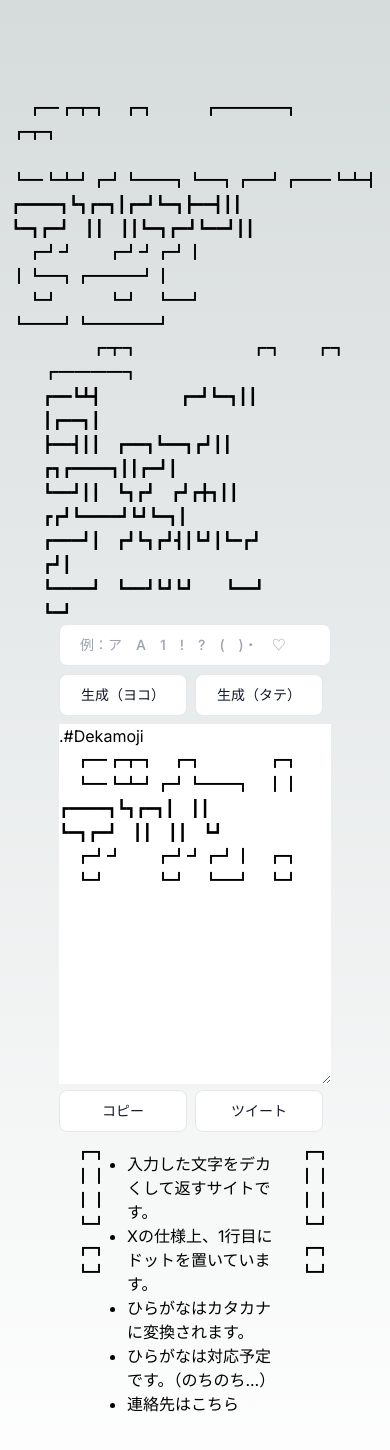
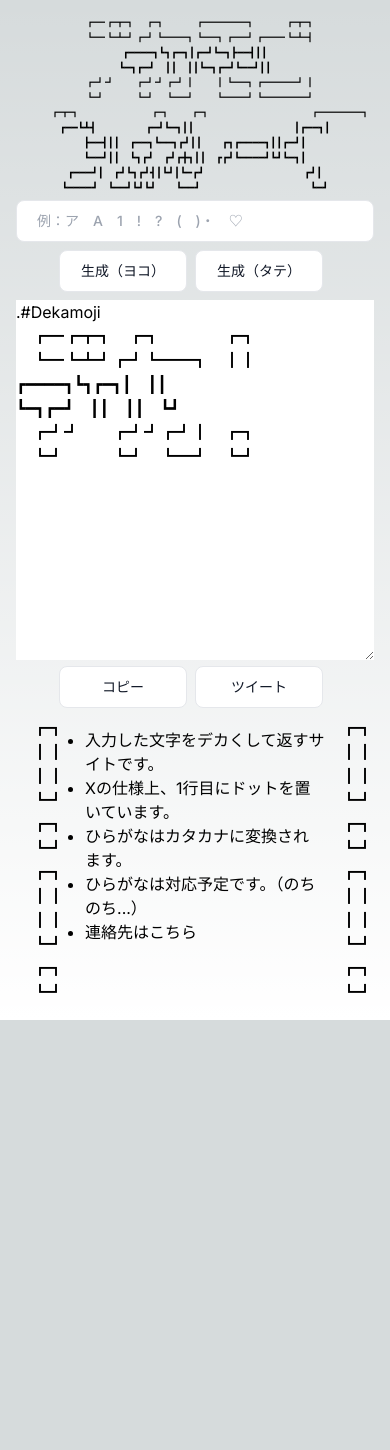
Before and after one commit to kofrah/ascii-character, a Next.js app: page / in a window 390 px wide. Shown: the top 1450 px of the page. After the commit the page ends 1020 px from the top, so only its background shows below. Built offline with nearby package versions, Linux system fonts and the light colour scheme.

Commit message:
レスポンシブ

```diff
--- a/src/app/page.tsx
+++ b/src/app/page.tsx
@@ -1,27 +1,13 @@
 import Form from "./ui/form/form";
 import Description from "./ui/description/description";
+import Header from "./ui/header/header";
 
 export default function Home() {
   return (
     // <main className="flex min-h-screen flex-col items-center justify-between p-24">
-    <main className="flex min-h-screen flex-col items-center justify-between p-24">
+    <main className="flex min-h-screen flex-col items-center justify-between p-4">
       {/* ヘッダー部 */}
-      <div>
-        <p>　┏━┏┳┓　┏┓　　　┏━━━━┓　　　┏┳┓</p>
-        <p>　┗━┗┻┛┏┛┗━━┓┗━┓┏━┛┏━━┗┻┫</p>
-        <p>┏━━━━┓┗┓┏━┓┃┏━┛┗━┓┣━━┫┃┃</p>
-        <p>┗━┓┏━┛　┃┃　┃┃┗━┓┏━┛┗━━┛┃┃</p>
-        <p>　┏┛┛　　┏┛┛┏┛┃　　┃┗━┓┏━━━┛┃</p>
-        <p>　┗┛　　　┗┛　┗━┛　　┗━━┛┗━━━━┛</p>
-      </div>
-      <div>
-        <p>　　　┏┳┓　　　　　　　┏┓　　┏┓　　　　　　　　　　┏━━━━┓</p>
-        <p>┏━━┗┻┫　　　　　┏━┛┗━┓┃┃　　　　　　　　　　┃┏━━┓┃</p>
-        <p>┣━━┫┃┃　┏━━┓┗━━┓┏┛┃┃　　┏┓┏━━━━┓┃┃┏━┛┃</p>
-        <p>┗━━┛┃┃　┗┓┏┛　┏┛┏╋┓┃┃　┏┏┛┗━━━━┛┗┛┗━┓┃</p>
-        <p>┏━━━┛┃　┏┛┗┓┏┛┫┃┗┛┃┗━┏┛　　　　　　　　　　┏┛┃</p>
-        <p>┗━━━━┛　┗━━┛┗┛┗┛　　┗━━┛　　　　　　　　　　　┗━┛</p>
-      </div>
+      <Header />
 
       {/* コンテンツ部 */}
       <div className="">
--- a/src/app/ui/description/description.tsx
+++ b/src/app/ui/description/description.tsx
@@ -1,15 +1,10 @@
+import Exclamation from "../exclamation/exclamation";
+
 export default function Description() {
   return (
     <>
       <div className="flex justify-center">
-        <div>
-          <p>　┏┓　</p>
-          <p>　┃┃　</p>
-          <p>　┃┃　</p>
-          <p>　┗┛　</p>
-          <p>　┏┓　</p>
-          <p>　┗┛　</p>
-        </div>
+        <Exclamation />
         <div className="mt-3">
           <ul className="list-disc pl-5">
             <li>入力した文字をデカくして返すサイトです。</li>
@@ -19,14 +14,7 @@ export default function Description() {
             <li>連絡先はこちら</li>
           </ul>
         </div>
-        <div>
-          <p>　┏┓　</p>
-          <p>　┃┃　</p>
-          <p>　┃┃　</p>
-          <p>　┗┛　</p>
-          <p>　┏┓　</p>
-          <p>　┗┛　</p>
-        </div>
+        <Exclamation />
       </div>
     </>
   );
--- /dev/null
+++ b/src/app/ui/exclamation/exclamation.tsx
@@ -0,0 +1,26 @@
+import styles from "@/app/ui/home.module.css";
+
+export default function Exclamation() {
+  return (
+    <>
+      <div className="block">
+        <div>
+          <p>　┏┓　</p>
+          <p>　┃┃　</p>
+          <p>　┃┃　</p>
+          <p>　┗┛　</p>
+          <p>　┏┓　</p>
+          <p>　┗┛　</p>
+        </div>
+        <div className={styles.exclamation_sub}>
+          <p>　┏┓　</p>
+          <p>　┃┃　</p>
+          <p>　┃┃　</p>
+          <p>　┗┛　</p>
+          <p>　┏┓　</p>
+          <p>　┗┛　</p>
+        </div>
+      </div>
+    </>
+  );
+}
--- /dev/null
+++ b/src/app/ui/header/header.tsx
@@ -0,0 +1,26 @@
+import styles from "@/app/ui/home.module.css";
+
+export default function Header() {
+  return (
+    <>
+      <div className={styles.title}>
+        <div>
+          <p>　┏━┏┳┓　┏┓　　　┏━━━━┓　　　┏┳┓</p>
+          <p>　┗━┗┻┛┏┛┗━━┓┗━┓┏━┛┏━━┗┻┫</p>
+          <p>┏━━━━┓┗┓┏━┓┃┏━┛┗━┓┣━━┫┃┃</p>
+          <p>┗━┓┏━┛　┃┃　┃┃┗━┓┏━┛┗━━┛┃┃</p>
+          <p>　┏┛┛　　┏┛┛┏┛┃　　┃┗━┓┏━━━┛┃</p>
+          <p>　┗┛　　　┗┛　┗━┛　　┗━━┛┗━━━━┛</p>
+        </div>
+        <div>
+          <p>　　　┏┳┓　　　　　　　┏┓　　┏┓　　　　　　　　　　┏━━━━┓</p>
+          <p>┏━━┗┻┫　　　　　┏━┛┗━┓┃┃　　　　　　　　　　┃┏━━┓┃</p>
+          <p>┣━━┫┃┃　┏━━┓┗━━┓┏┛┃┃　　┏┓┏━━━━┓┃┃┏━┛┃</p>
+          <p>┗━━┛┃┃　┗┓┏┛　┏┛┏╋┓┃┃　┏┏┛┗━━━━┛┗┛┗━┓┃</p>
+          <p>┏━━━┛┃　┏┛┗┓┏┛┫┃┗┛┃┗━┏┛　　　　　　　　　　┏┛┃</p>
+          <p>┗━━━━┛　┗━━┛┗┛┗┛　　┗━━┛　　　　　　　　　　　┗━┛</p>
+        </div>
+      </div>
+    </>
+  );
+}
--- a/src/app/ui/home.module.css
+++ b/src/app/ui/home.module.css
@@ -1,7 +1,28 @@
 .result {
-    height: 200;
-    width: 200;
-    /* border-bottom: 30px solid black;
-    border-left: 20px solid transparent;
-    border-right: 20px solid transparent; */
+  height: 200;
+  width: 200;
+}
+
+.title {
+  padding-bottom: 4px;
+  font-family: monospace; /* 等幅フォントを使用 */
+  white-space: pre; /* フォーマットを保持 */
+  font-size: 16px; /* 初期フォントサイズ */
+  justify-content: center;
+  text-align: center; /* テキストを中央揃えにする */
+}
+
+@media (max-width: 768px) {
+  .title {
+    font-size: 10px; /* 768px以下の画面でのフォントサイズ */
   }
+}
+
+.exclamation_sub {
+  display: none;
+}
+@media (max-width: 768px) {
+  .exclamation_sub {
+    display: block;/* 768px以下の画面でのフォントサイズ */
+  }
+}
```
